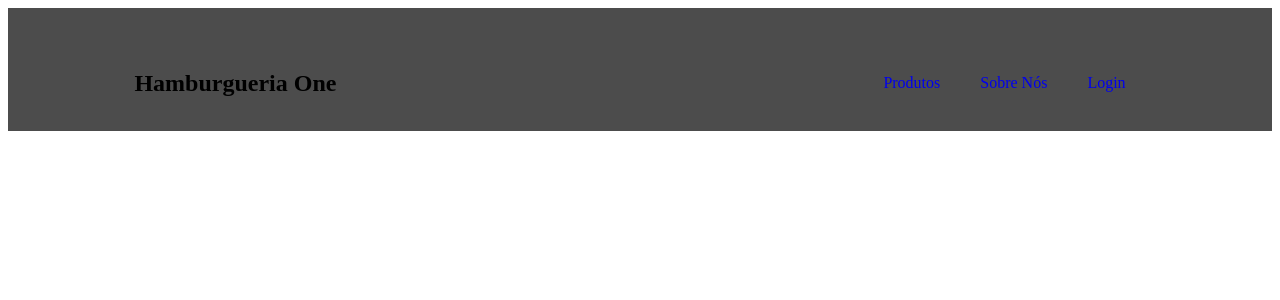
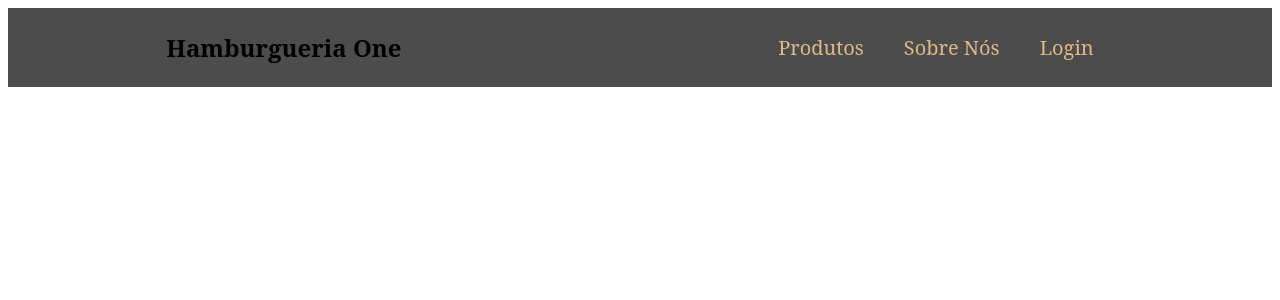
Before and after one commit to pevehdev/hamburgueria-one, a React (Vite) app: page / in a window 1280 px wide. Shown: the top 300 px of the page. Built offline with nearby package versions, Linux system fonts and the light colour scheme.

Commit message:
Update Navbar.css

```diff
--- a/src/components/navbar/Navbar.css
+++ b/src/components/navbar/Navbar.css
@@ -1,19 +1,22 @@
 nav {
     background-color: rgba(0, 0, 0, 0.7);
-
+    font-family: 'Noto Serif', serif;
     display: flex;
     align-items: center;
-    justify-content: space-between;
-    padding-top: 40px;
-    padding-left: 10%;
-    padding-right: 10%;
-    padding-bottom: 1%;
+    justify-content: space-around;
+
+
+
 
 }
 nav ul li {
     list-style-type: none;
     display: inline-block;
     padding: 10px 20px;
+    font-size: 20px;
+
+
+
 }
 
 nav ul li a {
@@ -25,4 +28,19 @@ nav ul li a {
 nav ul li a:hover {
     color: #ea1538;
     transition: .3s;
+
 }
+.logo {
+    width: 200px;
+    height: 200px;
+    display: flex;
+    align-items: center;
+    margin-left: -300px;
+    justify-content: center;
+}
+a:link {
+    color:burlywood;
+}
+a:visited {
+    color: burlywood;
+}
```
